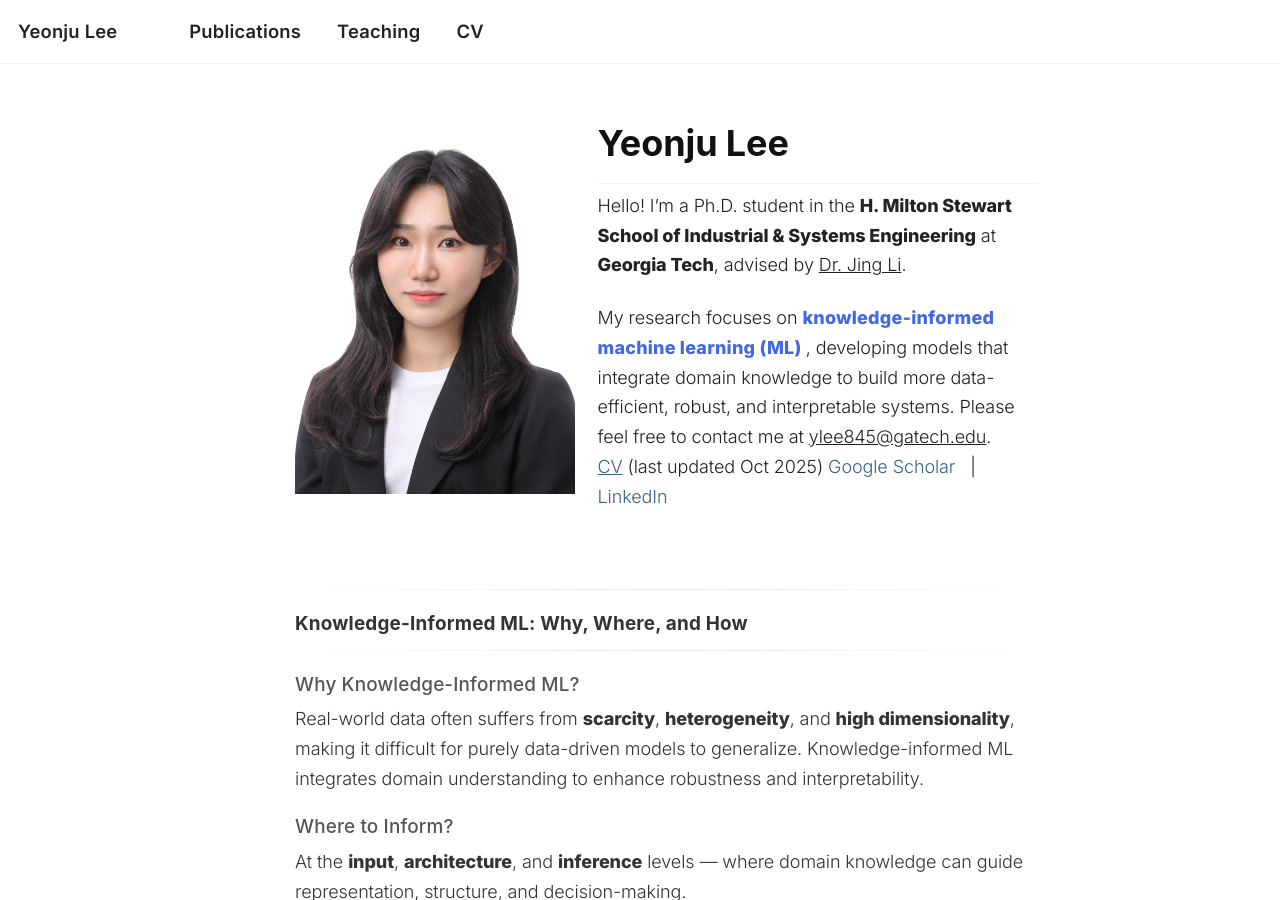
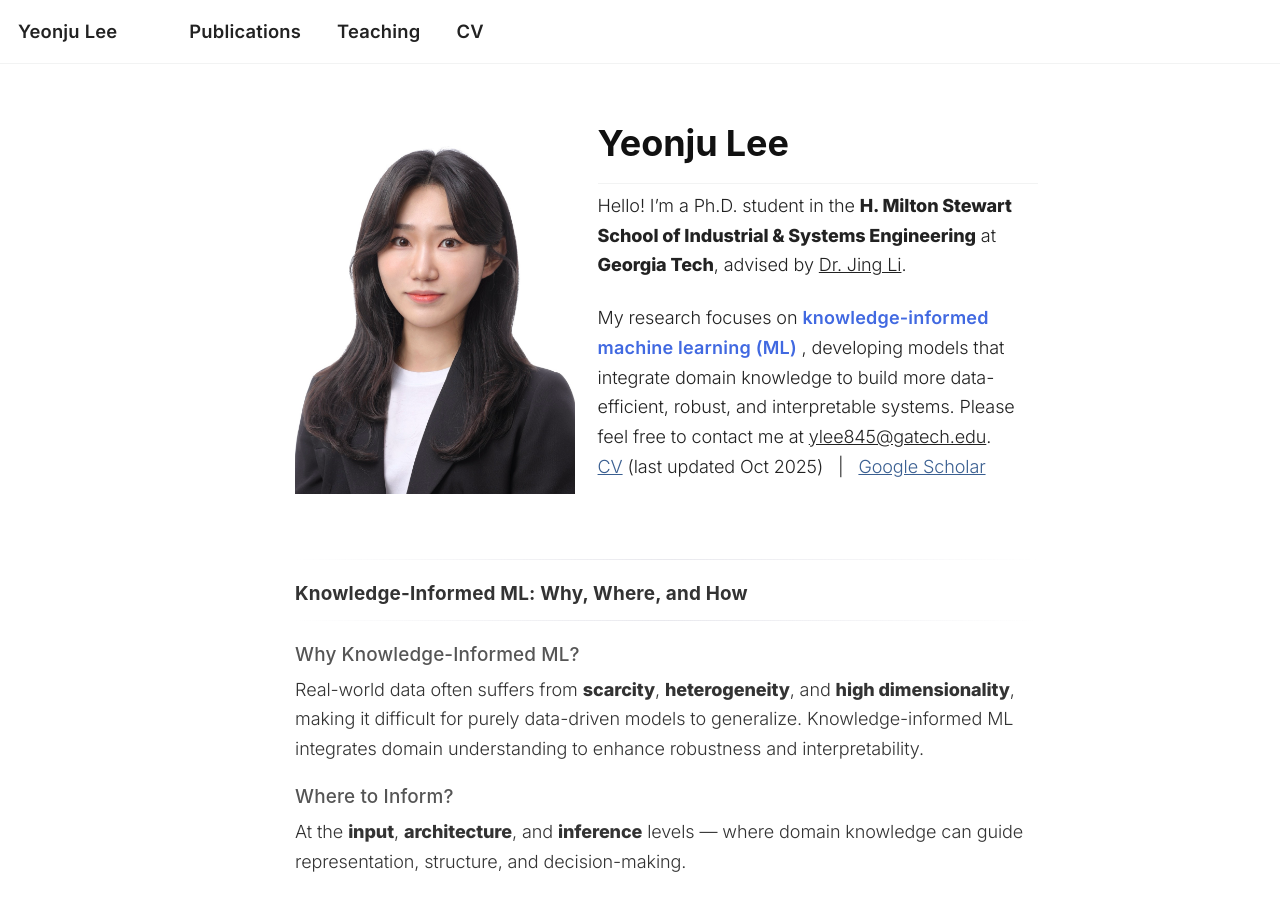
Before and after one commit to ylee845/ylee845.github.io, a Jekyll site: the page built from _pages/about.md, in a window 1280 px wide and 900 px high. Built offline with Jekyll 4.4.1, drawn with Linux system fonts in a browser that asks for light colours; a script that is not in the unit is left out.

Commit message:
Update about.md

```diff
--- a/_pages/about.md
+++ b/_pages/about.md
@@ -165,7 +165,7 @@ h4 {
 
     <p>
       My research focuses on
-    <span style="color:#4169E1; font-weight:650; letter-spacing:0.2px;">
+    <span style="color:#4169E1; font-weight:600; letter-spacing:0.2px;">
       knowledge-informed machine learning (ML)
     </span>,
     developing models that integrate domain knowledge to build more
@@ -174,18 +174,12 @@ h4 {
     <a href="mailto:ylee845@gatech.edu">ylee845@gatech.edu</a>.
     <br>
     <a href="/files/Yeonju_Lee_CV.pdf" style="color:#3A5F91;">CV</a> (last updated Oct 2025)
+     &nbsp; | &nbsp;
     <a href="https://scholar.google.com/citations?user=5iO-_XgAAAAJ&hl=en&oi=ao"
      target="_blank"
-     style="color:#3A5F91; text-decoration:none;">
+     style="color:#3A5F91;">
      Google Scholar
-  </a>
-  &nbsp; | &nbsp;
-
-  <a href="https://www.linkedin.com/in/ylee845/"
-     target="_blank"
-     style="color:#3A5F91; text-decoration:none;">
-     LinkedIn
-  </a>
+    </a>
     </p>
   </div>
 </div>
```
